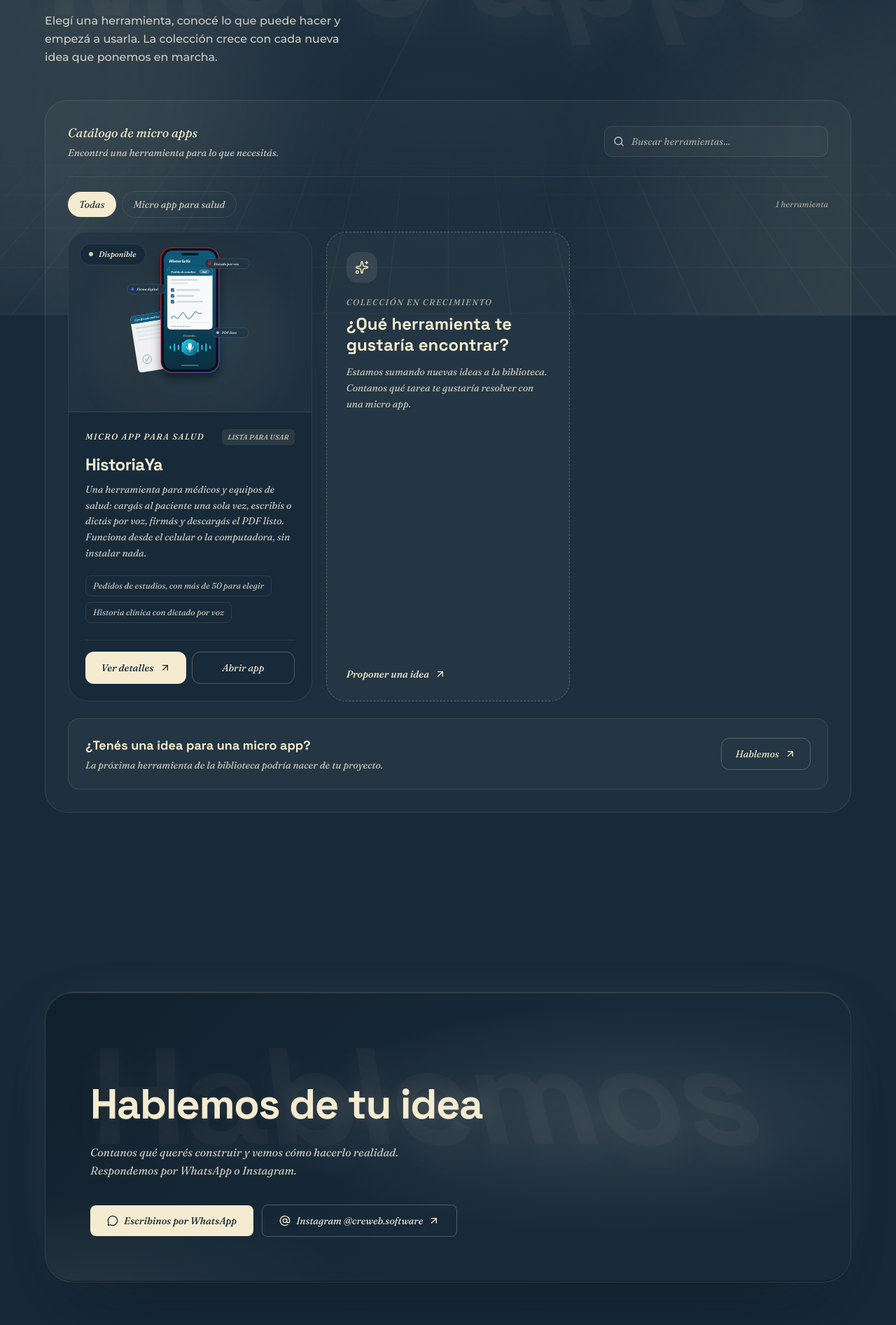
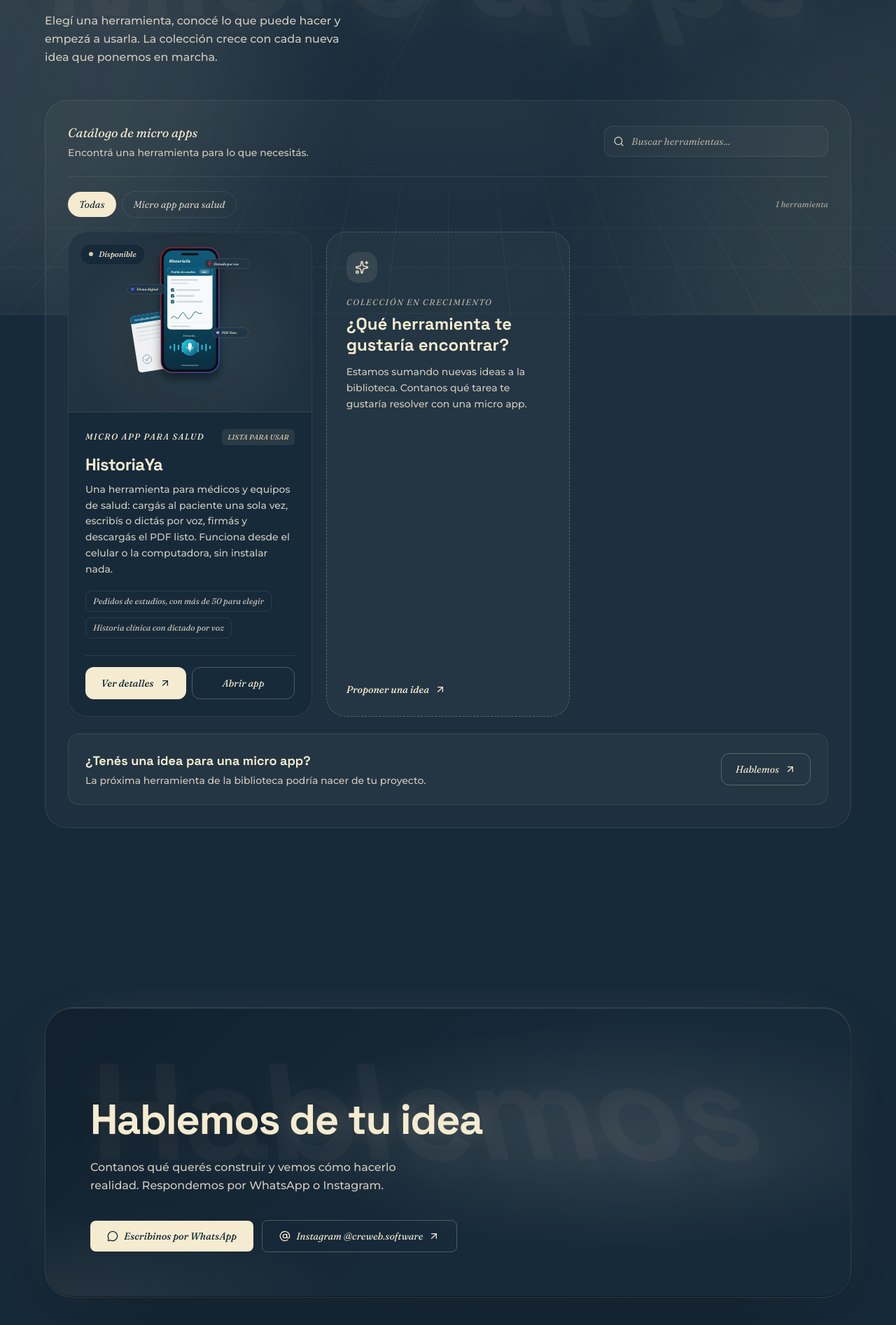
Before and after one commit to Gonzalo070/Creweb, a Next.js app: page /micro-apps in a window 1280 px wide. Shown: the part 349-2242 px from the top of the page at 70% size. Built offline with nearby package versions, Linux system fonts and the light colour scheme.

Commit message:
Apply Montserrat to subtitle copy

```diff
--- a/src/app/crear-mi-web/page.tsx
+++ b/src/app/crear-mi-web/page.tsx
@@ -25,13 +25,13 @@ export default function WebsiteBuilderPage() {
           <ul className="mt-6 space-y-4">
             {PLANNED_STEPS.map((step) => <li key={step} className="flex gap-3 text-sm leading-relaxed text-ink-muted"><span className="mt-0.5 flex h-5 w-5 shrink-0 items-center justify-center rounded-full bg-neon-cyan/15"><Check className="h-3 w-3 text-neon-cyan" /></span>{step}</li>)}
           </ul>
-          <p className="mt-7 rounded-xl border border-[var(--overlay-border)] bg-[var(--overlay-1)] p-4 text-sm text-ink-muted">Todavía estamos trabajando en esta herramienta. Si querés contarnos qué te gustaría poder hacer, escribinos.</p>
+          <p className="font-subtitle mt-7 rounded-xl border border-[var(--overlay-border)] bg-[var(--overlay-1)] p-4 text-sm text-ink-muted">Todavía estamos trabajando en esta herramienta. Si querés contarnos qué te gustaría poder hacer, escribinos.</p>
         </div>
         <div className="depth-card flex flex-col justify-between rounded-[2rem] border border-[var(--overlay-border)] bg-[var(--overlay-1)] p-7 sm:p-10">
           <div>
             <p className="text-xs font-semibold uppercase tracking-[0.18em] text-neon-cyan">Mientras tanto</p>
             <h2 className="mt-4 font-display text-2xl font-extrabold text-ink">Podemos crearla con vos</h2>
-            <p className="mt-3 text-sm leading-relaxed text-ink-muted">Si necesitás tener tu sitio en marcha hoy, mirá el servicio de páginas a medida y contanos qué estás imaginando.</p>
+            <p className="font-subtitle mt-3 text-sm leading-relaxed text-ink-muted">Si necesitás tener tu sitio en marcha hoy, mirá el servicio de páginas a medida y contanos qué estás imaginando.</p>
           </div>
           <a href="/paginas-a-medida" className="mt-8 inline-flex items-center justify-center rounded-xl bg-neon-cyan px-5 py-3 text-sm font-medium text-base-bg transition hover:bg-neon-emerald">Ver páginas a medida</a>
         </div>
--- a/src/app/globals.css
+++ b/src/app/globals.css
@@ -90,7 +90,7 @@
   h1, h2, h3, h4 {
     @apply font-display;
     font-style: normal;
-    font-weight: 700;
+    font-weight: 700 !important;
   }
 
   .font-display {
--- a/src/app/micro-apps/[slug]/page.tsx
+++ b/src/app/micro-apps/[slug]/page.tsx
@@ -37,8 +37,8 @@ export default async function MicroAppDetailPage({ params }: { params: Promise<{
             {project.status === "online" && <span className="inline-flex items-center gap-2 rounded-full border border-[var(--overlay-border)] px-3 py-1 text-xs text-ink"><span className="h-1.5 w-1.5 rounded-full bg-neon-emerald" />Disponible</span>}
           </div>
           <h1 className="mt-5 font-display text-4xl font-extrabold tracking-tight text-ink md:text-6xl">{project.name}</h1>
-          <p className="mt-4 text-lg leading-relaxed text-neon-cyan md:text-xl">{project.tagline}</p>
-          <p className="mt-5 text-sm leading-relaxed text-ink-muted md:text-base">{project.description}</p>
+          <p className="font-subtitle mt-4 text-lg leading-relaxed text-neon-cyan md:text-xl">{project.tagline}</p>
+          <p className="font-subtitle mt-5 text-sm leading-relaxed text-ink-muted md:text-base">{project.description}</p>
           <h2 className="mt-8 font-display text-lg font-extrabold text-ink">Qué podés hacer</h2>
           <ul className="mt-4 space-y-3">
             {project.features.map((feature) => <li key={feature} className="flex items-start gap-3 text-sm text-ink-muted"><span className="mt-0.5 flex h-5 w-5 shrink-0 items-center justify-center rounded-full bg-neon-cyan/15"><Check className="h-3 w-3 text-neon-cyan" strokeWidth={3} /></span>{feature}</li>)}
--- a/src/app/page.tsx
+++ b/src/app/page.tsx
@@ -19,14 +19,14 @@ export default function Home() {
             <p className="text-xs font-semibold uppercase tracking-[0.2em] text-neon-cyan">Explorá Creweb</p>
             <h2 className="mt-2 font-display text-3xl font-extrabold tracking-tight text-ink md:text-4xl">Elegí por dónde empezar</h2>
           </div>
-          <p className="max-w-md text-sm leading-relaxed text-ink-muted">Cada espacio tiene su propia página para que encuentres rápido lo que buscás.</p>
+          <p className="font-subtitle max-w-md text-sm leading-relaxed text-ink-muted">Cada espacio tiene su propia página para que encuentres rápido lo que buscás.</p>
         </div>
         <div className="grid gap-4 sm:grid-cols-2 lg:grid-cols-4">
           {DESTINATIONS.map(({ href, title, description, icon: Icon, label }) => (
             <Link key={href} href={href} className="depth-card group rounded-3xl border border-[var(--overlay-border)] bg-[var(--overlay-1)] p-6 hover:border-[var(--overlay-border-strong)] hover:bg-[var(--overlay-2)]">
               <span className="inline-flex h-11 w-11 items-center justify-center rounded-2xl bg-neon-cyan/10 text-neon-cyan"><Icon className="h-5 w-5" /></span>
               <h3 className="mt-5 font-display text-xl font-extrabold text-ink">{title}</h3>
-              <p className="mt-2 min-h-[3rem] text-sm leading-relaxed text-ink-muted">{description}</p>
+              <p className="font-subtitle mt-2 min-h-[3rem] text-sm leading-relaxed text-ink-muted">{description}</p>
               <span className="mt-5 inline-flex items-center gap-2 text-sm font-medium text-neon-cyan">{label}<ArrowUpRight className="h-4 w-4 transition-transform group-hover:-translate-y-0.5 group-hover:translate-x-0.5" /></span>
             </Link>
           ))}
--- a/src/components/About.tsx
+++ b/src/components/About.tsx
@@ -48,7 +48,7 @@ export default function About() {
                   <Icon className="h-5 w-5" />
                 </span>
                 <h3 className="mt-5 font-display text-xl font-extrabold text-ink">{pillar.title}</h3>
-                <p className="mt-2 text-sm leading-relaxed text-ink-muted">{pillar.description}</p>
+                <p className="font-subtitle mt-2 text-sm leading-relaxed text-ink-muted">{pillar.description}</p>
               </motion.article>
             );
           })}
--- a/src/components/CTAFooter.tsx
+++ b/src/components/CTAFooter.tsx
@@ -26,7 +26,7 @@ export default function CTAFooter() {
         >
           <SectionHeading watermark="Hablemos" title="Hablemos" accent="de tu idea" />
 
-          <p className="relative mt-6 max-w-md text-base leading-relaxed text-ink-muted">
+          <p className="font-subtitle relative mt-6 max-w-md text-base leading-relaxed text-ink-muted">
             Contanos qué querés construir y vemos cómo hacerlo realidad. Respondemos por WhatsApp o
             Instagram.
           </p>
--- a/src/components/Process.tsx
+++ b/src/components/Process.tsx
@@ -80,7 +80,7 @@ export default function Process() {
                 </span>
                 <div className="pt-1">
                   <h3 className="font-display text-xl font-extrabold tracking-tight text-ink md:text-2xl">{step.title}</h3>
-                  <p className="mt-1.5 max-w-md text-sm leading-relaxed text-ink-muted">{step.description}</p>
+                  <p className="font-subtitle mt-1.5 max-w-md text-sm leading-relaxed text-ink-muted">{step.description}</p>
                 </div>
               </li>
             ))}
--- a/src/components/Projects.tsx
+++ b/src/components/Projects.tsx
@@ -39,7 +39,7 @@ export default function Projects() {
           <div className="flex flex-col gap-5 border-b border-[var(--overlay-border)] pb-6 md:flex-row md:items-center md:justify-between">
             <div>
               <p className="text-lg text-ink">Catálogo de micro apps</p>
-              <p className="mt-1 text-sm text-ink-muted">Encontrá una herramienta para lo que necesitás.</p>
+              <p className="font-subtitle mt-1 text-sm text-ink-muted">Encontrá una herramienta para lo que necesitás.</p>
             </div>
             <label className="flex h-11 w-full items-center gap-2.5 rounded-xl border border-[var(--overlay-border)] bg-[var(--overlay-1)] px-3 text-ink-muted md:max-w-xs">
               <Search className="h-4 w-4 shrink-0" aria-hidden="true" />
@@ -102,7 +102,7 @@ export default function Projects() {
                         )}
                       </div>
                       <h3 className="mt-3 font-display text-2xl font-extrabold tracking-tight text-ink">{project.name}</h3>
-                      <p className="mt-2 text-sm leading-relaxed text-ink-muted">{project.description}</p>
+                      <p className="font-subtitle mt-2 text-sm leading-relaxed text-ink-muted">{project.description}</p>
 
                       <div className="mt-5 flex flex-wrap gap-2">
                         {project.features.slice(0, 2).map((feature) => (
@@ -146,7 +146,7 @@ export default function Projects() {
                   </span>
                   <p className="mt-5 text-xs font-medium uppercase tracking-[0.12em] text-ink-faint">Colección en crecimiento</p>
                   <h3 className="mt-2 font-display text-2xl font-extrabold leading-tight text-ink">¿Qué herramienta te gustaría encontrar?</h3>
-                  <p className="mt-3 text-sm leading-relaxed text-ink-muted">Estamos sumando nuevas ideas a la biblioteca. Contanos qué tarea te gustaría resolver con una micro app.</p>
+                  <p className="font-subtitle mt-3 text-sm leading-relaxed text-ink-muted">Estamos sumando nuevas ideas a la biblioteca. Contanos qué tarea te gustaría resolver con una micro app.</p>
                 </div>
                 <a href="#contacto" className="mt-6 inline-flex items-center gap-2 text-sm font-medium text-neon-cyan transition-colors hover:text-ink">
                   Proponer una idea <ArrowUpRight className="h-4 w-4" />
@@ -169,7 +169,7 @@ export default function Projects() {
           >
             <div>
               <p className="font-display text-lg font-extrabold text-ink">¿Tenés una idea para una micro app?</p>
-              <p className="mt-1 text-sm text-ink-muted">La próxima herramienta de la biblioteca podría nacer de tu proyecto.</p>
+              <p className="font-subtitle mt-1 text-sm text-ink-muted">La próxima herramienta de la biblioteca podría nacer de tu proyecto.</p>
             </div>
             <a href="#contacto" className="inline-flex items-center justify-center gap-2 whitespace-nowrap rounded-xl border border-[var(--overlay-border-strong)] px-5 py-3 text-sm text-ink transition-colors hover:bg-[var(--overlay-2)]">
               Hablemos <ArrowUpRight className="h-4 w-4" />
--- a/src/components/Services.tsx
+++ b/src/components/Services.tsx
@@ -90,7 +90,7 @@ export default function Services() {
                     <h3 className="mt-6 font-display text-xl font-extrabold leading-tight tracking-tight text-ink md:text-2xl">
                       {service.title}
                     </h3>
-                    <p className="mt-3 text-sm leading-relaxed text-ink-muted">{service.description}</p>
+                    <p className="font-subtitle mt-3 text-sm leading-relaxed text-ink-muted">{service.description}</p>
                   </div>
                 </SpotlightTiltCard>
               </motion.div>
```
